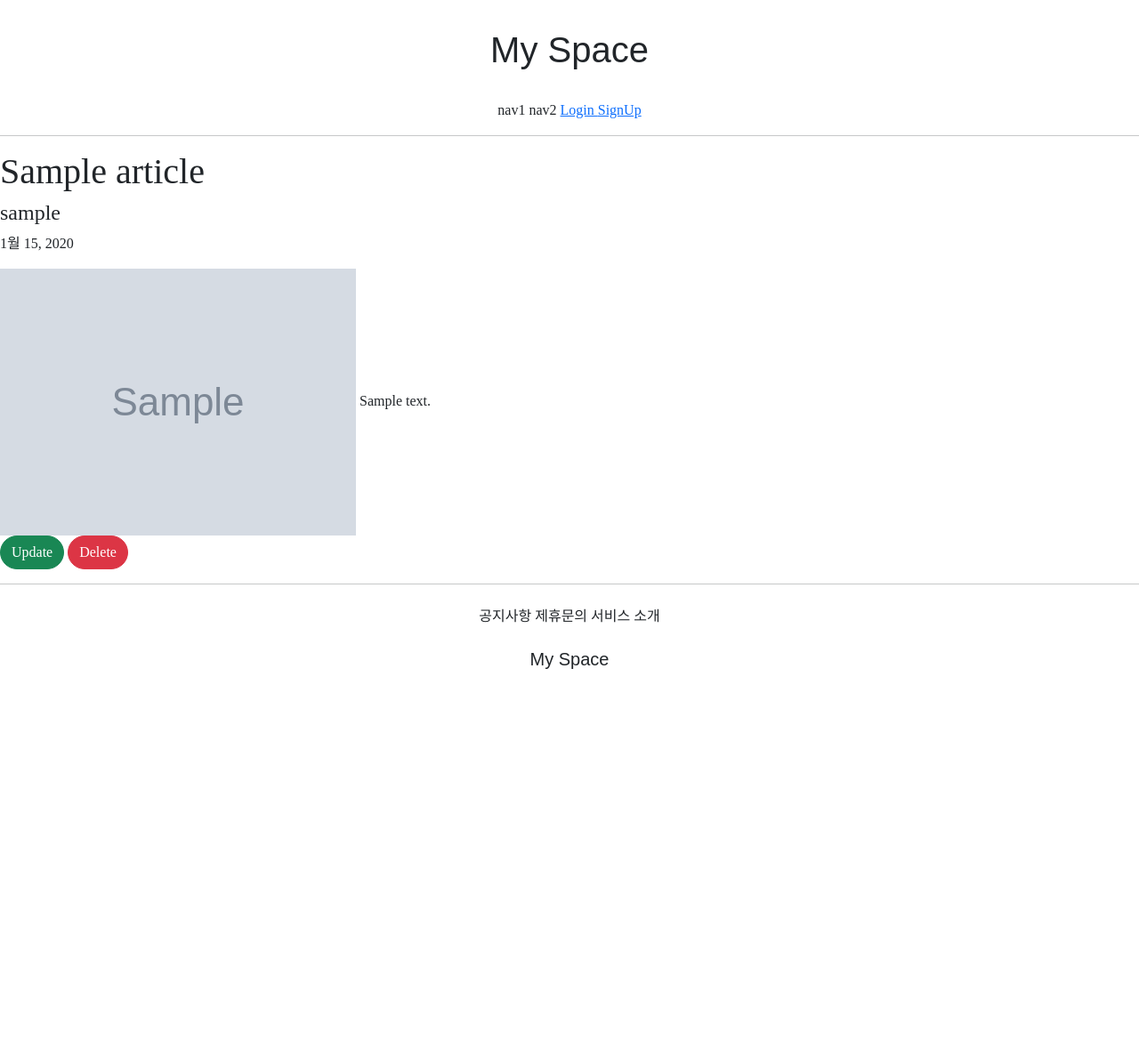
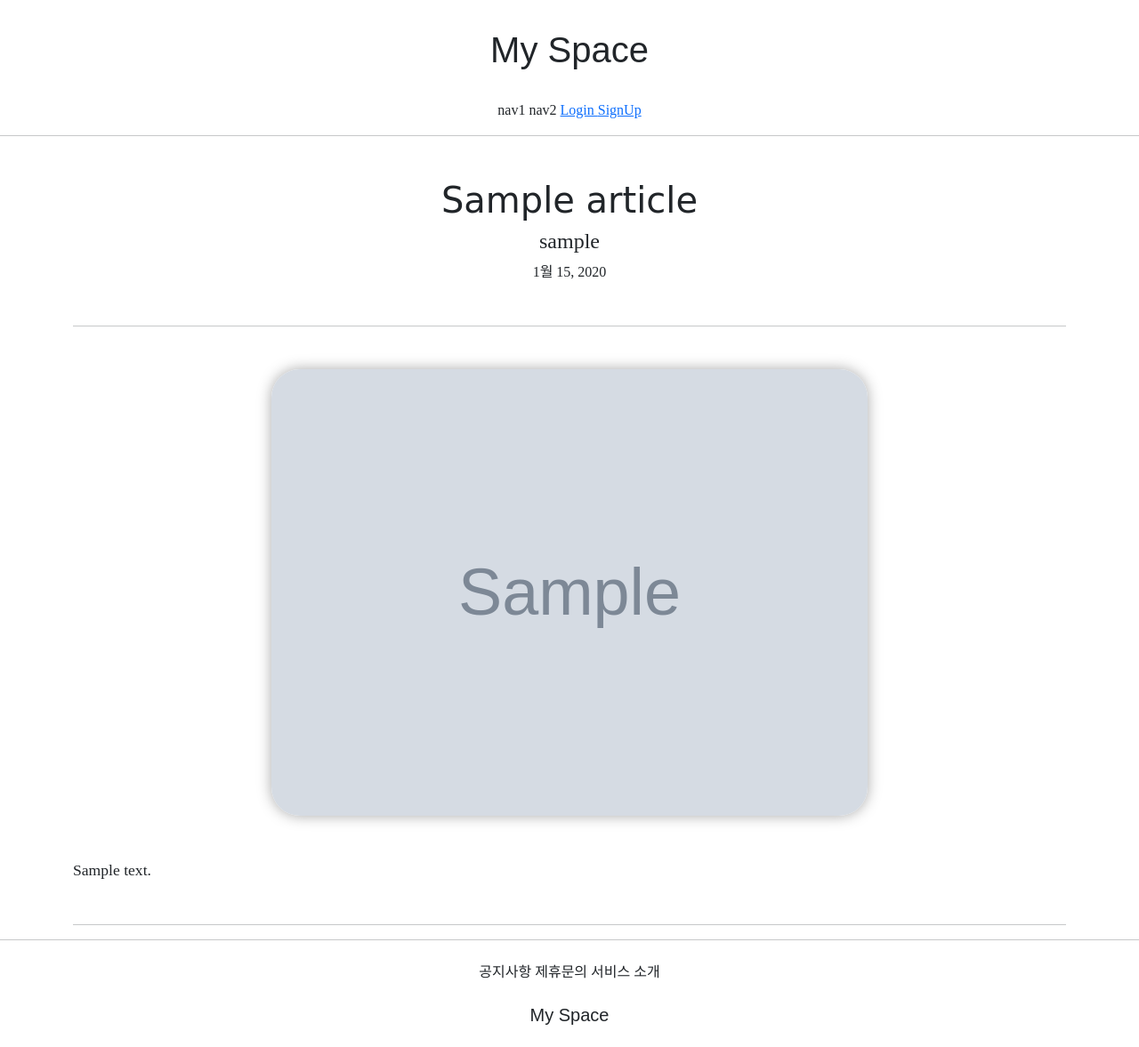
Before and after one commit to suyeon-K/GIS_web_project_2, a Django app: page /articles/detail/1 in a window 1280 px wide. Shown: the whole page at 89% size. Before the commit the page ends 752 px from the top, so only its background shows below. Run offline with Django 3.2, Linux system fonts and the light colour scheme; tables that the repository leaves empty hold one stand-in row (values such as "Sample post"); grey boxes marked "Sample" are stand-in pictures; parts of the project's set-up code (start-up, migrations or seed data) failed here and were passed over; some libraries are stand-ins or nearby versions; some web fonts are replaced.

Commit message:
decorate detail page

```diff
--- a/accountapp/templates/accountapp/create.html
+++ b/accountapp/templates/accountapp/create.html
@@ -2,7 +2,6 @@
 {% load bootstrap4 %}
 
 {% block content %}
-
 
     <div class="text-center mv-500 m-auto">
         <div class="m-5">
--- a/articleapp/templates/articleapp/detail.html
+++ b/articleapp/templates/articleapp/detail.html
@@ -2,17 +2,25 @@
 
 {% block content %}
 
-    <div>
-        <div>
+    <div class="container text-center">
+        <div class="my-5">
             {# 게시글 제목, 글쓴이, 작성일자 #}
-            <h1>{{ target_article.title }}</h1>
+            <h1 class="NBP_B">{{ target_article.title }}</h1>
             <h4>{{ target_article.writer.profile.nickname }}</h4>
             <p>{{ target_article.created_at }}</p>
         </div>
-        <div>
+
+        <hr>
+
+        <div class="my-5">
             {# 게시글 대표이미지, 글 내용 #}
-            <img src="{{ target_article.image.url }}" alt="">
-            {{ target_article.content }}
+            <img src="{{ target_article.image.url }}"
+                 class="article_image"
+                 alt="">
+            <div class="my-5 article_content">
+                {{ target_article.content }}
+            </div>
+            {% if target_article.writer == use %}
             <div>
                 <a href="{% url 'articleapp:update' pk=target_article.pk %}"
                    class="btn btn-success rounded-pill px5">
@@ -23,8 +31,14 @@
                     Delete
                 </a>
             </div>
+            {% endif %}
         </div>
 
+         <hr>
+
+        <div>
+            {# 댓글을 위한 공간(댓글 내용, 댓글 작성창) #}
+        </div>
     </div>
 
 
--- a/static/base.css
+++ b/static/base.css
@@ -4,7 +4,7 @@
 }
 
 .myspace_header_button {
-    margin-bottom: 1.5rem;
+    margin-bottom: 2rem;
 }
 
 .myspace_footer_logo {
@@ -43,3 +43,14 @@
 .round_button:hover {
     color : dimgrey;
 }
+
+.article_content {
+    text-align: left;
+    font-size: 1.1rem;
+}
+
+.article_image {
+    border-radius: 2rem;
+    width: 60%;
+    box-shadow: 0 0 1rem darkgray;
+}
```
